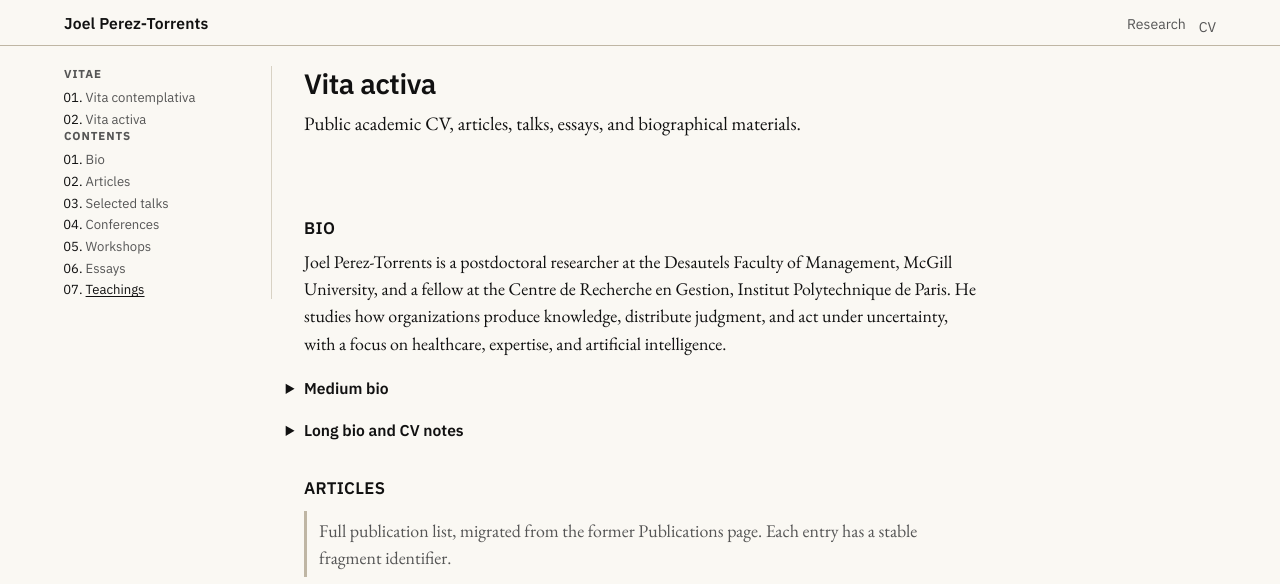
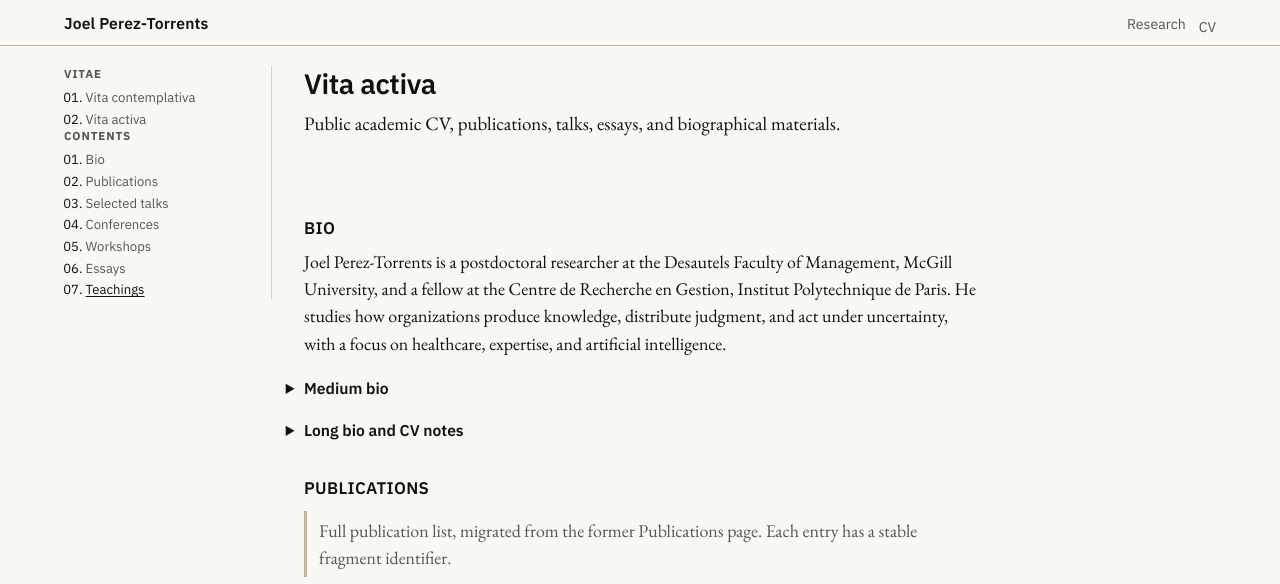
Before and after one commit to JPTorrents/jptorrents.github.io, a Jekyll site: the page built from _pages/vita-activa.md, in a window 1280 px wide. Shown: the top 584 px of the page. Built offline with Jekyll 4.4.1, drawn with Linux system fonts in a browser that asks for light colours.

Commit message:
Update vita-activa.md

```diff
--- a/_pages/vita-activa.md
+++ b/_pages/vita-activa.md
@@ -14,7 +14,7 @@ person_schema: true
 <div class="academic-page">
   <header class="page-header">
     <h1>Vita activa</h1>
-    <p class="lede">Public academic CV, articles, talks, essays, and biographical materials.</p>
+    <p class="lede">Public academic CV, publications, talks, essays, and biographical materials.</p>
   </header>
 <nav class="toc" aria-label="Vita activa sections">
   <p class="toc-title">Vitae</p>
@@ -26,7 +26,7 @@ person_schema: true
   <p class="toc-title">Contents</p>
   <ol>
     <li><a href="#bio">Bio</a></li>
-    <li><a href="#articles">Articles</a></li>
+    <li><a href="#publications">Publications</a></li>
     <li><a href="#selected-talks">Selected talks</a></li>
     <li><a href="#conferences">Conferences</a></li>
     <li><a href="#workshops">Workshops</a></li>
@@ -87,8 +87,8 @@ person_schema: true
         </div>
       </details>
     </section>
-    <section id="articles" aria-labelledby="articles-heading">
-      <h2 id="articles-heading">Articles</h2>
+    <section id="publications" aria-labelledby="publications-heading">
+      <h2 id="publications-heading">publications</h2>
       <p class="archive-note">Full publication list, migrated from the former Publications page. Each entry has a stable fragment identifier.</p>
       <div class="details-list">
         {% assign publications = site.data.publications | sort: "year" | reverse %}
@@ -100,7 +100,7 @@ person_schema: true
           {% elsif pub.url and pub.url != "" %}
             {% assign link_target = pub.url %}
           {% endif %}
-          <details id="article-{{ pub.slug }}">
+          <details id="publication-{{ pub.slug }}">
             <summary>{{ pub.title }}</summary>
             <div class="details-body">
               <dl class="entry-grid">
```
